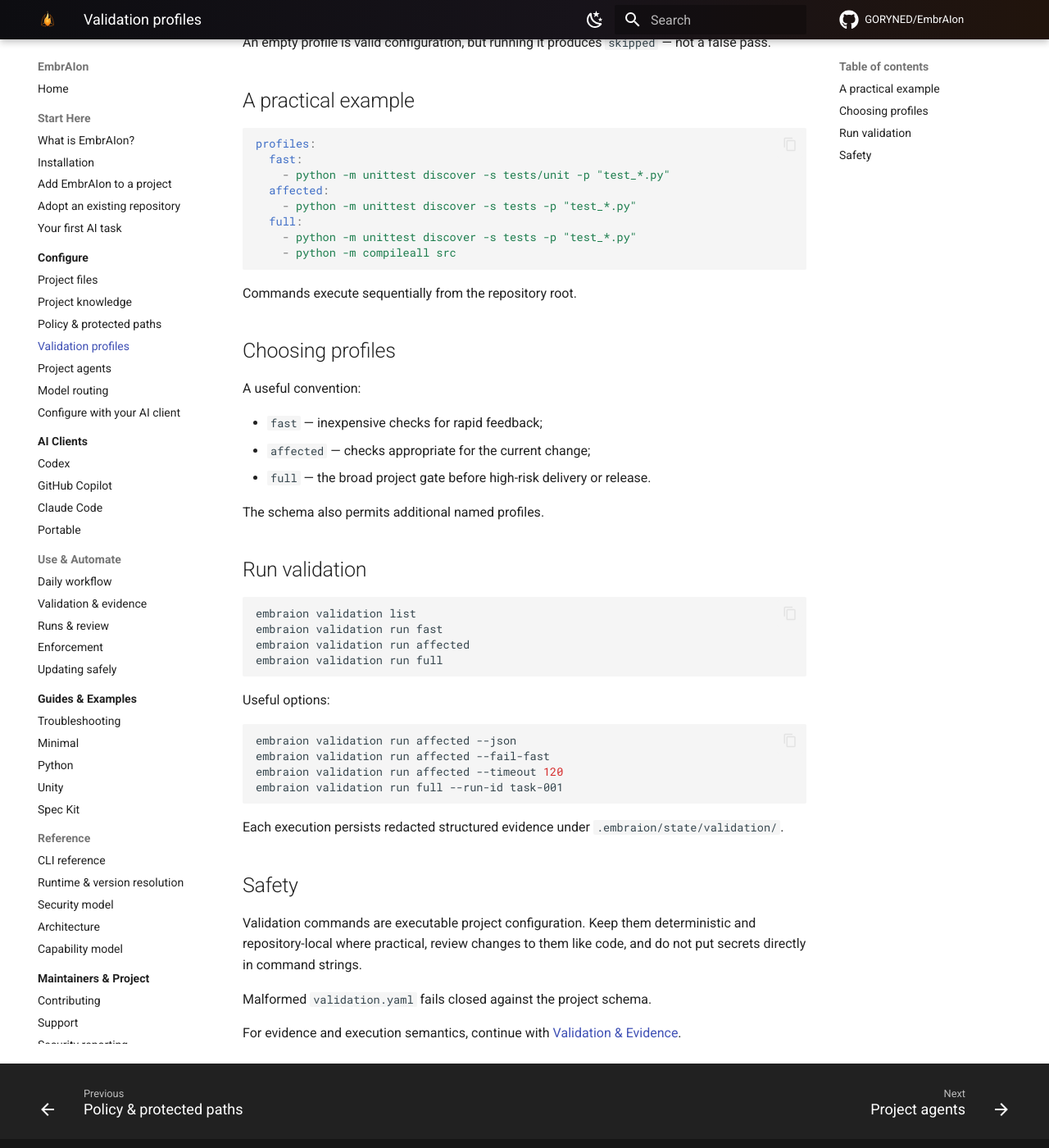
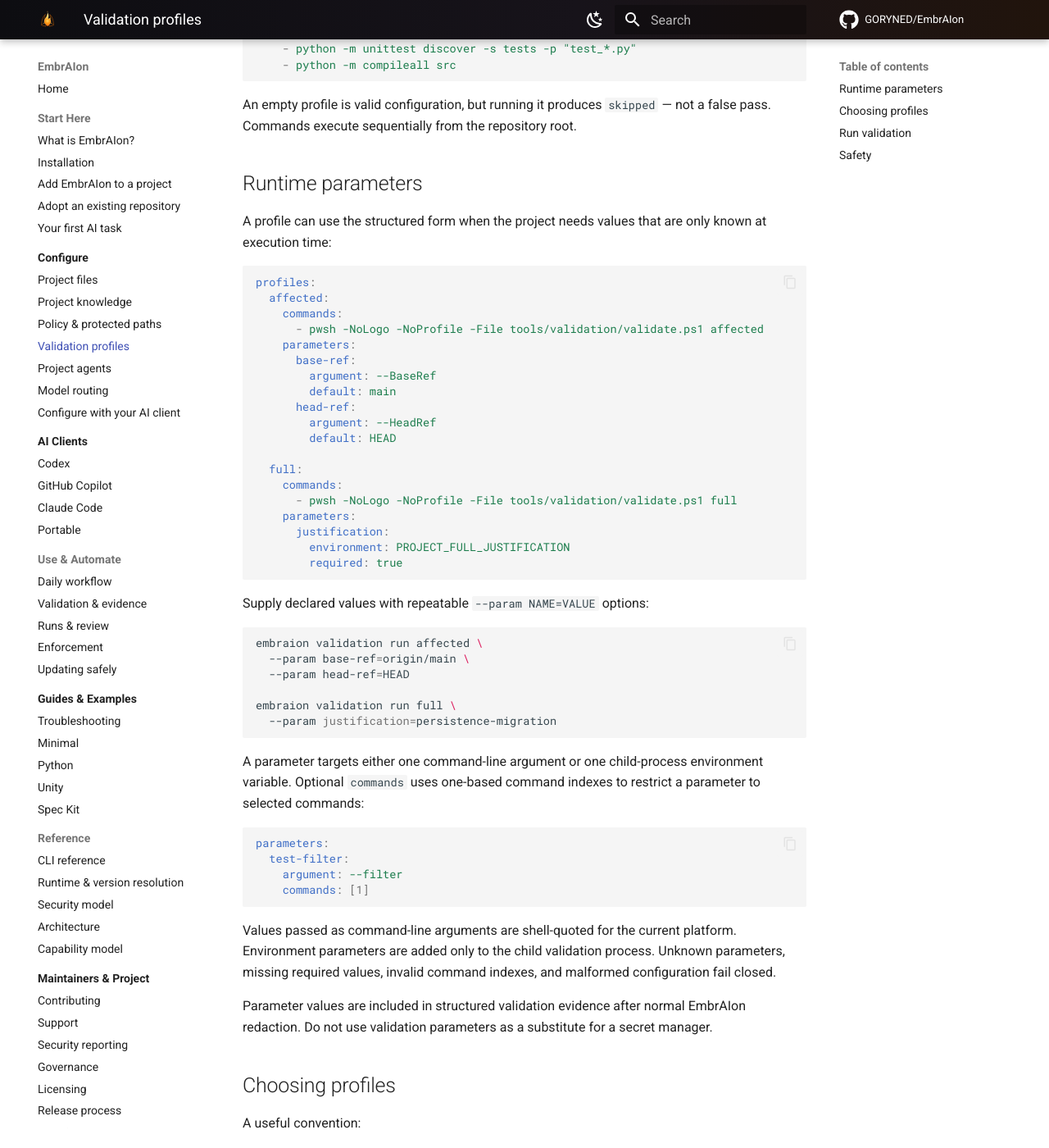
Before and after one commit to GORYNED/EmbrAIon, an MkDocs documentation site: the page built from docs/configuration/validation.md, in a window 1280 px wide and 1400 px high, scrolled down 337 px. Shown: the whole window at 82% size. Built offline with MkDocs 1.6.1 and Material for MkDocs 9.7.7, drawn with Linux system fonts in a browser that asks for light colours; comment, search, counter and statistics services are not loaded; some of the changed text lies outside the part shown.

Commit message:
Document parameterized validation profiles

````diff
--- a/docs/configuration/validation.md
+++ b/docs/configuration/validation.md
@@ -2,18 +2,7 @@
 
 `.embraion/validation.yaml` declares the commands that provide real project evidence.
 
-Default shape:
-
-```yaml
-profiles:
-  fast: []
-  affected: []
-  full: []
-```
-
-An empty profile is valid configuration, but running it produces `skipped` — not a false pass.
-
-## A practical example
+Simple profiles remain valid and backwards compatible:
 
 ```yaml
 profiles:
@@ -26,7 +15,57 @@ profiles:
     - python -m compileall src
 ```
 
-Commands execute sequentially from the repository root.
+An empty profile is valid configuration, but running it produces `skipped` — not a false pass. Commands execute sequentially from the repository root.
+
+## Runtime parameters
+
+A profile can use the structured form when the project needs values that are only known at execution time:
+
+```yaml
+profiles:
+  affected:
+    commands:
+      - pwsh -NoLogo -NoProfile -File tools/validation/validate.ps1 affected
+    parameters:
+      base-ref:
+        argument: --BaseRef
+        default: main
+      head-ref:
+        argument: --HeadRef
+        default: HEAD
+
+  full:
+    commands:
+      - pwsh -NoLogo -NoProfile -File tools/validation/validate.ps1 full
+    parameters:
+      justification:
+        environment: PROJECT_FULL_JUSTIFICATION
+        required: true
+```
+
+Supply declared values with repeatable `--param NAME=VALUE` options:
+
+```bash
+embraion validation run affected \
+  --param base-ref=origin/main \
+  --param head-ref=HEAD
+
+embraion validation run full \
+  --param justification=persistence-migration
+```
+
+A parameter targets either one command-line argument or one child-process environment variable. Optional `commands` uses one-based command indexes to restrict a parameter to selected commands:
+
+```yaml
+parameters:
+  test-filter:
+    argument: --filter
+    commands: [1]
+```
+
+Values passed as command-line arguments are shell-quoted for the current platform. Environment parameters are added only to the child validation process. Unknown parameters, missing required values, invalid command indexes, and malformed configuration fail closed.
+
+Parameter values are included in structured validation evidence after normal EmbrAIon redaction. Do not use validation parameters as a substitute for a secret manager.
 
 ## Choosing profiles
 
````
